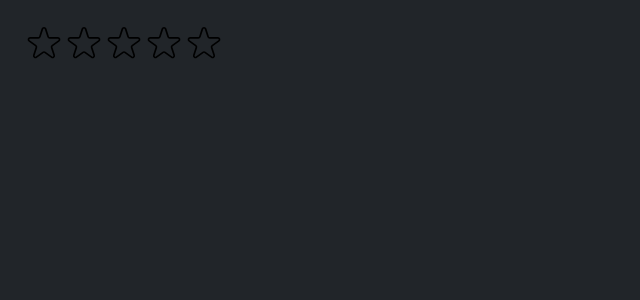
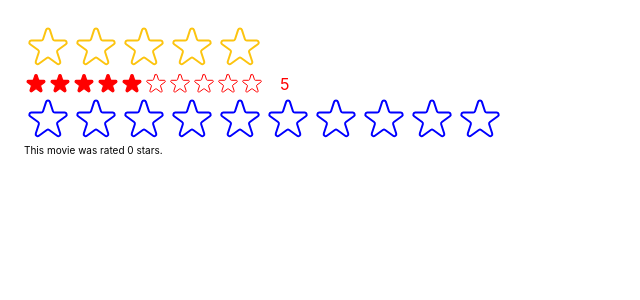
Before and after one commit to hormaius/usepopcorn, a React (Create React App) app: page / in a window 1280 px wide. Shown: the top 300 px of the page, without its empty margins (0-640 px from the left). Built offline with nearby package versions, Linux system fonts and the light colour scheme.

Commit message:
Finish up StarRating.js

```diff
--- a/src/StarRating.js
+++ b/src/StarRating.js
@@ -1,4 +1,5 @@
 import { useState } from "react";
+import PropTypes from "prop-types";
 
 const containerStyle = {
   display: "flex",
@@ -10,21 +11,39 @@
   display: "flex",
 };
 
-const textStyle = {
-  lineHeight: "1",
-  margin: "0",
+StarRating.propTypes = {
+  maxRating: PropTypes.number,
+  defaultRating: PropTypes.number,
+  color: PropTypes.string,
+  size: PropTypes.number,
+  messages: PropTypes.array,
+  className: PropTypes.string,
+  onSetRating: PropTypes.func,
 };
 
-export default function StarRating({ maxRating = 5 }) {
-  const [rating, setRating] = useState(0);
+export default function StarRating({
+  maxRating = 5,
+  color = "#fcc410",
+  size = 48,
+  className = "",
+  messages = [],
+  defaultRating = 0,
+}) {
+  const [rating, setRating] = useState(defaultRating);
   const [tempRating, setTempRating] = useState(0);
 
   function handleRating(rating) {
     setRating(rating);
   }
 
+  const textStyle = {
+    lineHeight: "1",
+    margin: "0",
+    color,
+    fontSize: `${size / 1.5}px`,
+  };
   return (
-    <div style={containerStyle}>
+    <div className={className} style={containerStyle}>
       <div style={starContainerStyle}>
         {Array.from({ length: maxRating }, (_, i) => (
           <Star
@@ -33,22 +52,27 @@
             full={tempRating ? tempRating >= i + 1 : rating >= i + 1}
             onHoverIn={() => setTempRating(i + 1)}
             onHoverOut={() => setTempRating(0)}
+            color={color}
+            size={size}
           />
         ))}
       </div>
-      <p style={textStyle}>{tempRating || rating || ""}</p>
+      <p style={textStyle}>
+        {messages.length === maxRating
+          ? messages[tempRating ? tempRating - 1 : rating - 1]
+          : tempRating || rating || ""}
+      </p>
     </div>
   );
 }
 
-const starStyle = {
-  width: "40px",
-  height: "40px",
-  display: "block",
-  cursor: "pointer",
-};
-
-function Star({ onRate, full, onHoverIn, onHoverOut }) {
+function Star({ onRate, full, onHoverIn, onHoverOut, color, size }) {
+  const starStyle = {
+    width: `${size}px`,
+    height: `${size}px`,
+    display: "block",
+    cursor: "pointer",
+  };
   return (
     <span
       role="button"
@@ -61,8 +85,8 @@
         <svg
           xmlns="http://www.w3.org/2000/svg"
           viewBox="0 0 20 20"
-          fill="#000"
-          stroke="#000"
+          fill={color}
+          stroke={color}
         >
           <path d="M9.049 2.927c.3-.921 1.603-.921 1.902 0l1.07 3.292a1 1 0 00.95.69h3.462c.969 0 1.371 1.24.588 1.81l-2.8 2.034a1 1 0 00-.364 1.118l1.07 3.292c.3.921-.755 1.688-1.54 1.118l-2.8-2.034a1 1 0 00-1.175 0l-2.8 2.034c-.784.57-1.838-.197-1.539-1.118l1.07-3.292a1 1 0 00-.364-1.118L2.98 8.72c-.783-.57-.38-1.81.588-1.81h3.461a1 1 0 00.951-.69l1.07-3.292z" />
         </svg>
@@ -71,7 +95,7 @@
           xmlns="http://www.w3.org/2000/svg"
           fill="none"
           viewBox="0 0 24 24"
-          stroke="#000"
+          stroke={color}
         >
           <path
             strokeLinecap="round"
--- a/src/index.css
+++ b/src/index.css
@@ -24,8 +24,8 @@
   font-family: -apple-system, BlinkMacSystemFont, "Segoe UI", Roboto, Oxygen,
     Ubuntu, Cantarell, "Open Sans", "Helvetica Neue", sans-serif;
 
-  color: var(--color-text);
-  background-color: var(--color-background-900);
+  /* color: var(--color-text); */
+  /* background-color: var(--color-background-900); */
   padding: 2.4rem;
 }
 
--- a/src/index.js
+++ b/src/index.js
@@ -1,13 +1,35 @@
-import React from "react";
+import React, { useState } from "react";
 import ReactDOM from "react-dom/client";
 import "./index.css";
 import App from "./App";
 import StarRating from "./StarRating";
 
+function Test() {
+  const [movieRating, setMovieRating] = useState(0);
+
+  return (
+    <div>
+      <StarRating color="blue" maxRating={10} onSetRating={setMovieRating} />
+      <p>This movie was rated {movieRating} stars.</p>
+    </div>
+  );
+}
+
 const root = ReactDOM.createRoot(document.getElementById("root"));
 root.render(
   <React.StrictMode>
     {/* <App /> */}
-    <StarRating maxRating={5} />
+    <StarRating
+      maxRating={5}
+      messages={["Terrible", "Bad", "Okay", "Good", "Amazing"]}
+    />
+    <StarRating
+      size={24}
+      color="red"
+      maxRating={10}
+      className="test"
+      defaultRating={5}
+    />
+    <Test />
   </React.StrictMode>
 );
```
Also changed, not shown: 1 other file (tests, documents, lock files or other folders).
